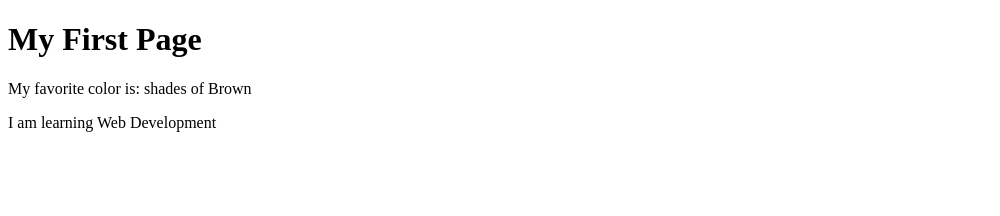
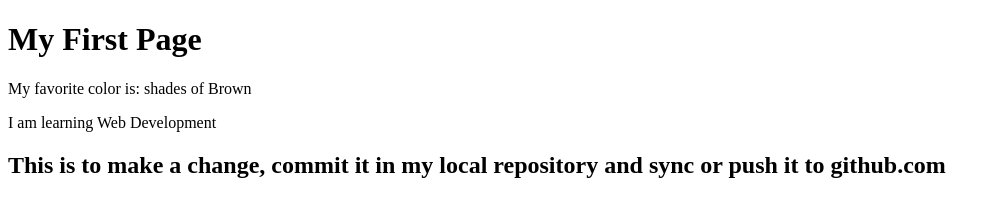
Before and after one commit to kwakubbee/wdd130, a plain HTML site: page week01/first-page.html in a window 1280 px wide. Shown: the whole page, without its empty margins (0-1000 px from the left). Drawn offline with Linux system fonts and the light colour scheme.

Commit message:
A new display message was added

```diff
--- a/week01/first-page.html
+++ b/week01/first-page.html
@@ -11,6 +11,8 @@
     <h1>My First Page</h1>
     <p>My favorite color is: shades of Brown</p>
     <p>I am learning Web Development</p>
+
+    <h2>This is to make a change, commit it in my local repository and sync or push it to github.com
 </body>
 
 </html>
```
